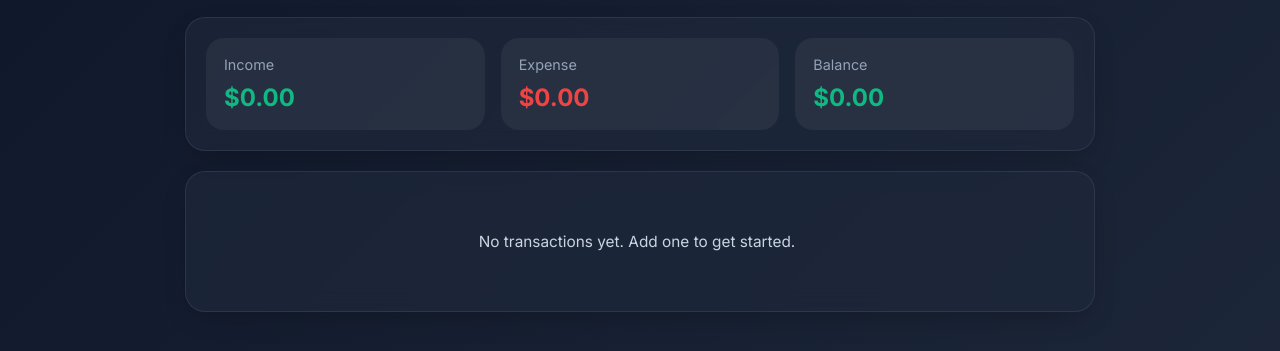
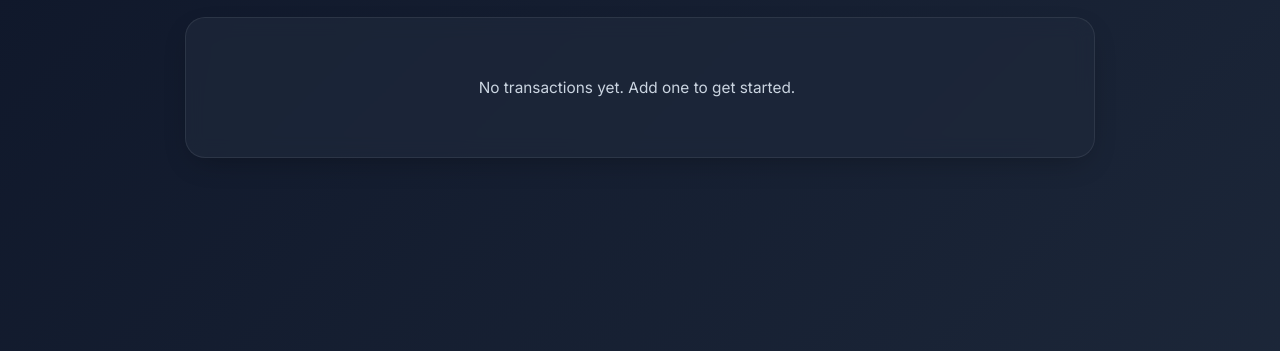
Before and after one commit to claudeotaku44/go-tracker.github.io, a plain HTML site: page pages/history.html in a window 1280 px wide. Shown: the part 145-496 px from the top of the page. Drawn offline with Linux system fonts and the light colour scheme; sample sign-in values are in the browser's storage.

Commit message:
Update history.html

```diff
--- a/pages/history.html
+++ b/pages/history.html
@@ -37,22 +37,6 @@
     </section>
 
     <!-- Balance Summary Widgets -->
-    <section class="card">
-      <div class="summary-grid">
-        <div class="summary-item">
-          <span class="summary-label">Income</span>
-          <span class="summary-value income">$0.00</span>
-        </div>
-        <div class="summary-item">
-          <span class="summary-label">Expense</span>
-          <span class="summary-value expense">$0.00</span>
-        </div>
-        <div class="summary-item">
-          <span class="summary-label">Balance</span>
-          <span class="summary-value balance">$0.00</span>
-        </div>
-      </div>
-    </section>
 
     <!-- Dynamic Transaction List (Populated via JS) -->
     <section class="card">
```
